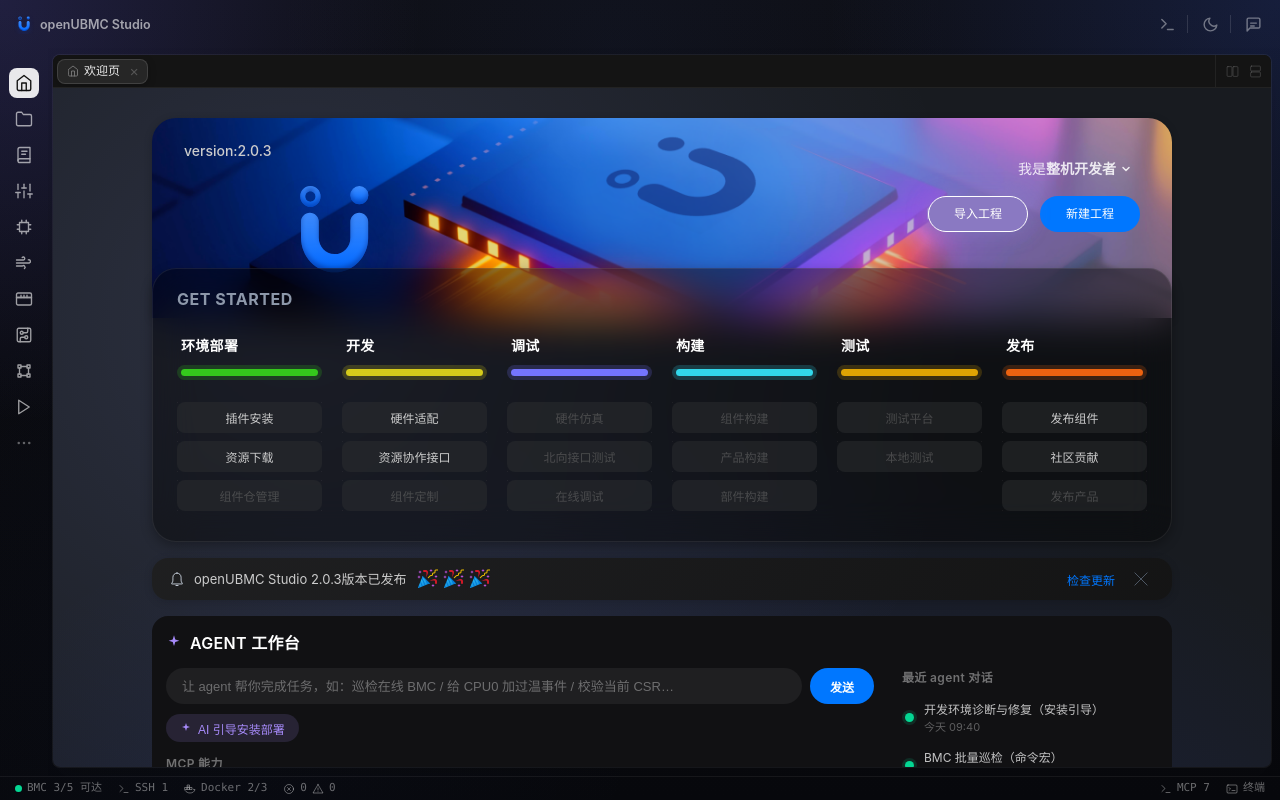
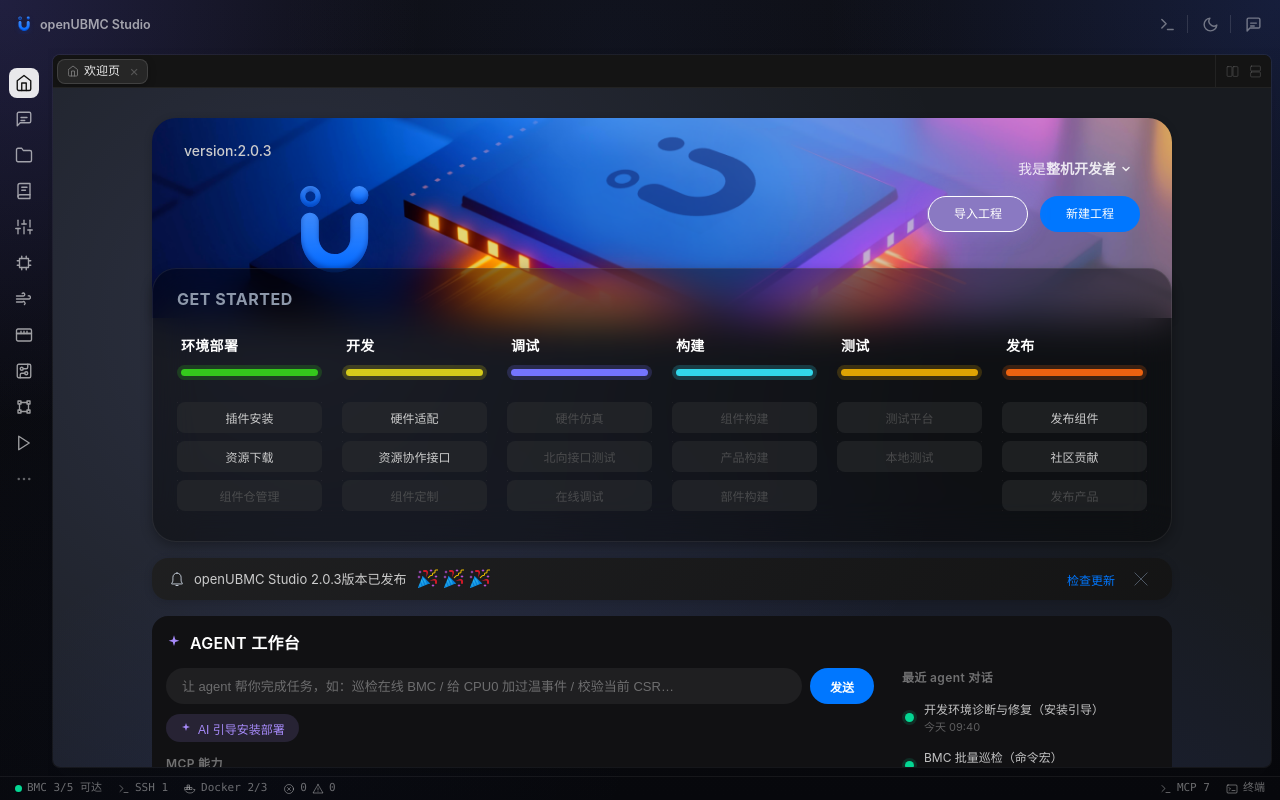
Before and after one commit to Cinnnnnnndy/BMC, a React (Vite) app in the folder web-app/: page / in a window 1280 px wide. Built offline with nearby package versions, Linux system fonts and the light colour scheme.

Commit message:
feat(rail): add AI 助手 as first rail item below home
Co-Authored-By: Claude Sonnet 4.6 <noreply@anthropic.com>
Claude-Session: https://claude.ai/code/session_01VeAfNaaEfng2DXEVuGReMV

```diff
--- a/web-app/src/App.tsx
+++ b/web-app/src/App.tsx
@@ -1055,6 +1055,7 @@ export default function App() {
 
   const railItems: RailItem[] = [
     { id: 'home',         tooltip: '欢迎页' },
+    { id: 'aiAssist',     tooltip: 'AI 助手' },
     { id: 'explorer',     tooltip: '资源管理器' },
     { id: 'installGuide', tooltip: '安装部署引导' },
     { id: 'pipeExpr',     tooltip: '管道表达式计算器' },
```
